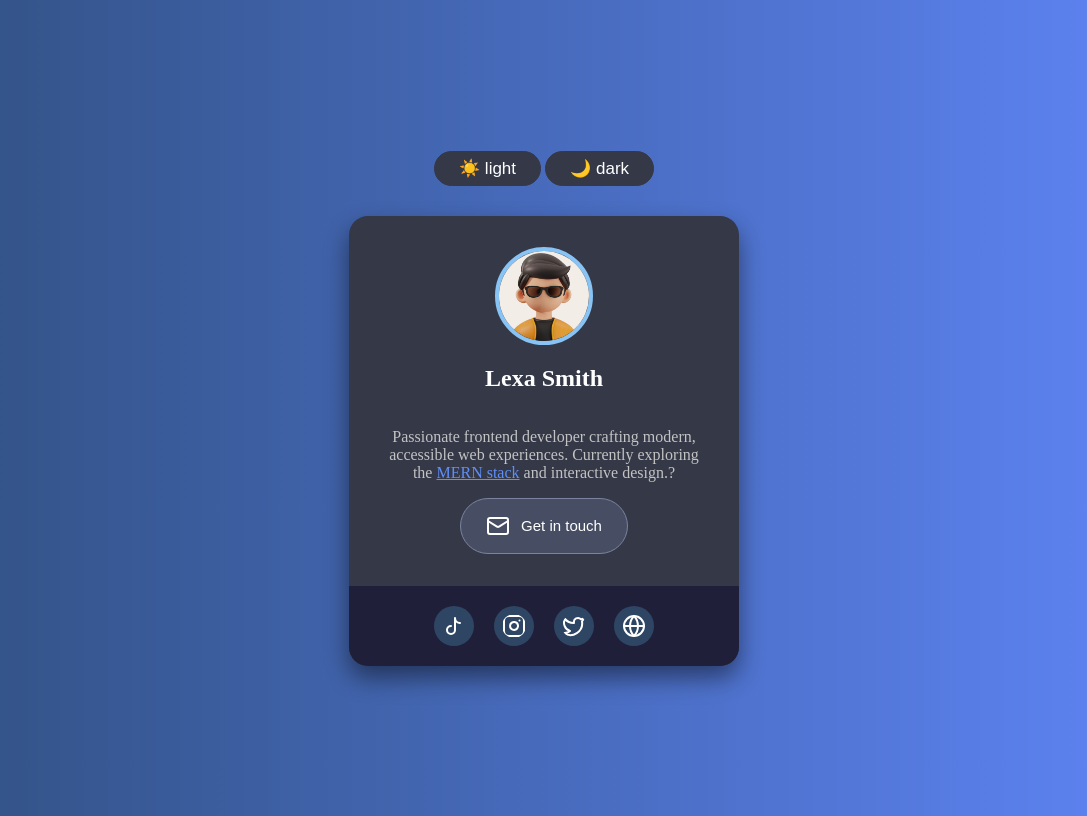
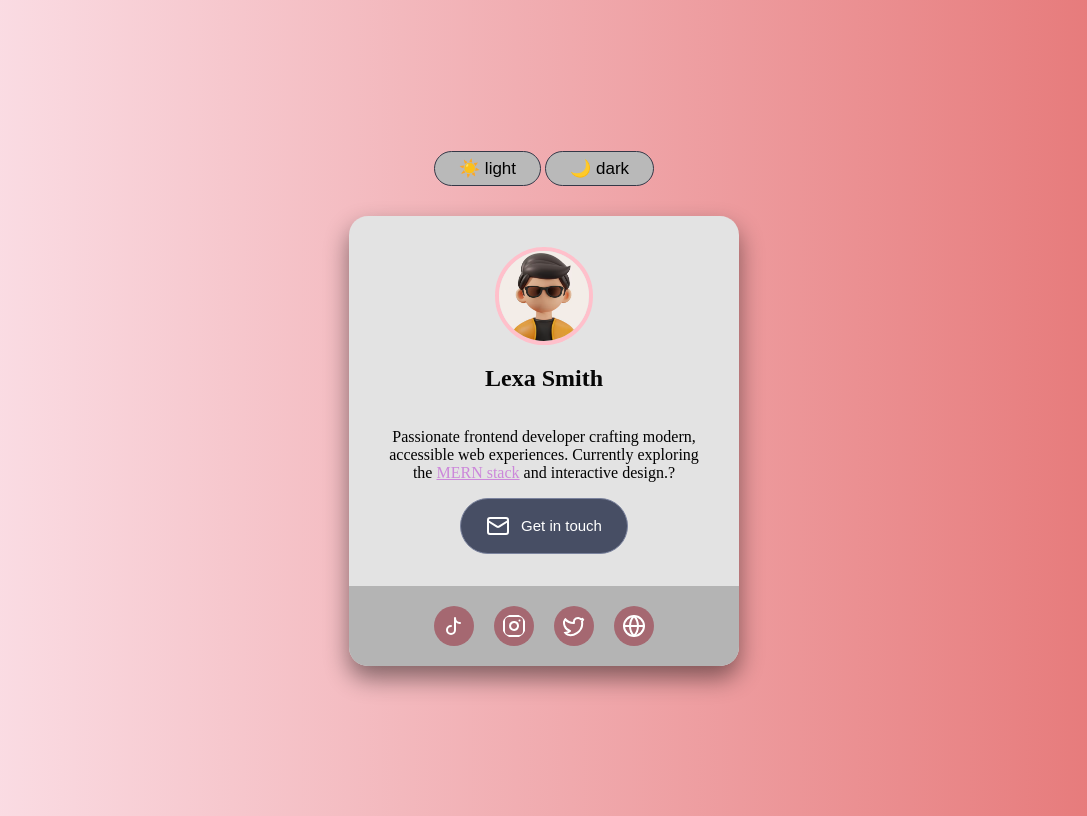
Before and after one commit to ShakibCodes/profile-card, a plain HTML site: page index.html in a window 1280 px wide. Both pictures are taken after a click on the button "☀️ light". Shown: the whole page, without its empty margins (96-1183 px from the left). Drawn offline with Linux system fonts and the light colour scheme.

Commit message:
dark light logic

```diff
--- a/index.html
+++ b/index.html
@@ -9,15 +9,15 @@
 <body>
     <div class="container">
         <div class="theme-btn">
-            <button>☀️ light</button>
-            <button>🌙 dark</button>
+            <button data-theme="light">☀️ light</button>
+            <button data-theme="dark">🌙 dark</button>
         </div>
 
         <div class="card">
             <div class="card-cnt">
-                <img class="card-img" src="image.png" alt="random image">
+                <img id="thm-img" class="card-img" src="dark.jpg" alt="random image">
                 <h2>Lexa Smith</h2>
-                <p style="color: rgb(195, 195, 195);">Passionate frontend developer crafting modern, accessible web experiences. Currently exploring the <span>MERN stack</span> and interactive design.?</p>
+                <p>Passionate frontend developer crafting modern, accessible web experiences. Currently exploring the <span>MERN stack</span> and interactive design.?</p>
                 <button class="card-btn">
                     <img src="icons/email.svg" alt="">
                     Get in touch</button>
@@ -39,5 +39,6 @@
             </div>
         </div>
     </div>
+    <script src="script.js"></script>
 </body>
 </html>
--- a/script.js
+++ b/script.js
@@ -0,0 +1,15 @@
+const btn = document.querySelectorAll(".theme-btn button");
+const imge = document.getElementById("thm-img");
+btn.forEach(button => {
+    button.addEventListener("click", () => {
+        const theme = button.dataset.theme;
+        document.documentElement.setAttribute("data-theme", theme);
+
+        if(theme ==="dark"){
+            imge.src="dark.jpg";
+        }
+        else{
+            imge.src="light.png";
+        }
+    });
+});
--- a/style.css
+++ b/style.css
@@ -1,12 +1,40 @@
+ :root{
+    --card-bg-clr: rgb(52, 56, 71);
+    --card-txt-clr: rgb(195, 195, 195);
+    --card-cnt-head: white;
+    --card-cnt-spn:rgb(95, 143, 247);
+    --card-footer-bgclr: rgb(31, 31, 57);
+
+    /* dark light buttons style*/
+    --btn-bg: rgb(52, 56, 71);
+    --btn-clr:white;
+    --body-bg: linear-gradient(90deg, rgb(48, 80, 129), rgb(95, 133, 247));
+    --social-bg:rgb(46, 70, 99);
+    --card-border:4px solid rgb(135, 195, 244);
+ }
+ [data-theme="light"] {
+    --card-bg-clr: rgb(227, 227, 227);
+    --card-txt-clr: rgb(2, 2, 2);
+    --card-cnt-head: rgb(7, 7, 7);
+    --card-cnt-spn:rgb(204, 135, 218);
+    --card-footer-bgclr: rgb(180, 180, 180);
+    --body-bg: linear-gradient(90deg, #fce4ec, #e57373);
+    /* dark light buttons style*/
+    --btn-bg: rgb(185, 185, 185);
+    --btn-clr:rgb(0, 0, 0);
+    --social-bg:rgb(165, 104, 113);
+    --card-border:4px solid pink;
+ }
+
  body{
-        background: linear-gradient(90deg, rgb(48, 80, 129), rgb(95, 133, 247));
+        background: var(--body-bg);
 
         }
         .card-img{
             border-radius: 50%;
             width:90px;
             height:90px;
-            border: 4px solid rgb(135, 195, 244);
+            border: var(--card-border);
         }
         .container{
             display: flex;
@@ -18,8 +46,8 @@
 
         }
         .card{
-            background-color: rgb(52, 56, 71);
-            color: white;
+            background-color: var(--card-bg-clr);
+            color: var(--card-cnt-head);
             width: 390px;
             height: 450px;
             border-radius: 19px;
@@ -31,11 +59,14 @@
             box-shadow: 0 12px 25px rgba(0, 0, 0, 0.468);
 
         }
+        .card-cnt p{
+            color:var(--card-txt-clr);
+        }
         .theme-btn button{
             padding: 6px 24px;
             font-size: 17px;
-            background-color: rgb(52, 56, 71);
-            color: white;
+            background-color: var(--btn-bg);
+            color: var(--btn-clr);
             border-radius: 100px;
             border: 1px solid rgb(52, 56, 71);
             cursor: pointer;
@@ -51,7 +82,7 @@
             justify-content: center;
             gap: 20px;
             border-radius: 0 0 19px 19px;
-            background-color: rgb(31, 31, 57);
+            background-color:var(--card-footer-bgclr);
             width: 100%;
             padding: 20px;
             box-sizing: border-box;
@@ -66,7 +97,7 @@
         }
         .card-cnt p span{
             text-decoration: underline;
-            color:rgb(95, 143, 247);
+            color:var(--card-cnt-spn);
         }
         .card-btn{
             padding: 15px 25px;
@@ -86,7 +117,7 @@
             background-color: rgb(107, 118, 154)
         }
         .social img{
-            background-color: rgb(46, 70, 99);
+            background-color: var(--social-bg);
             padding: 8px;
             border-radius: 50%;
             display: flex;
```
Also changed, not shown: dark.jpg (renamed from normal.jpg), light.png (renamed from image.png).
